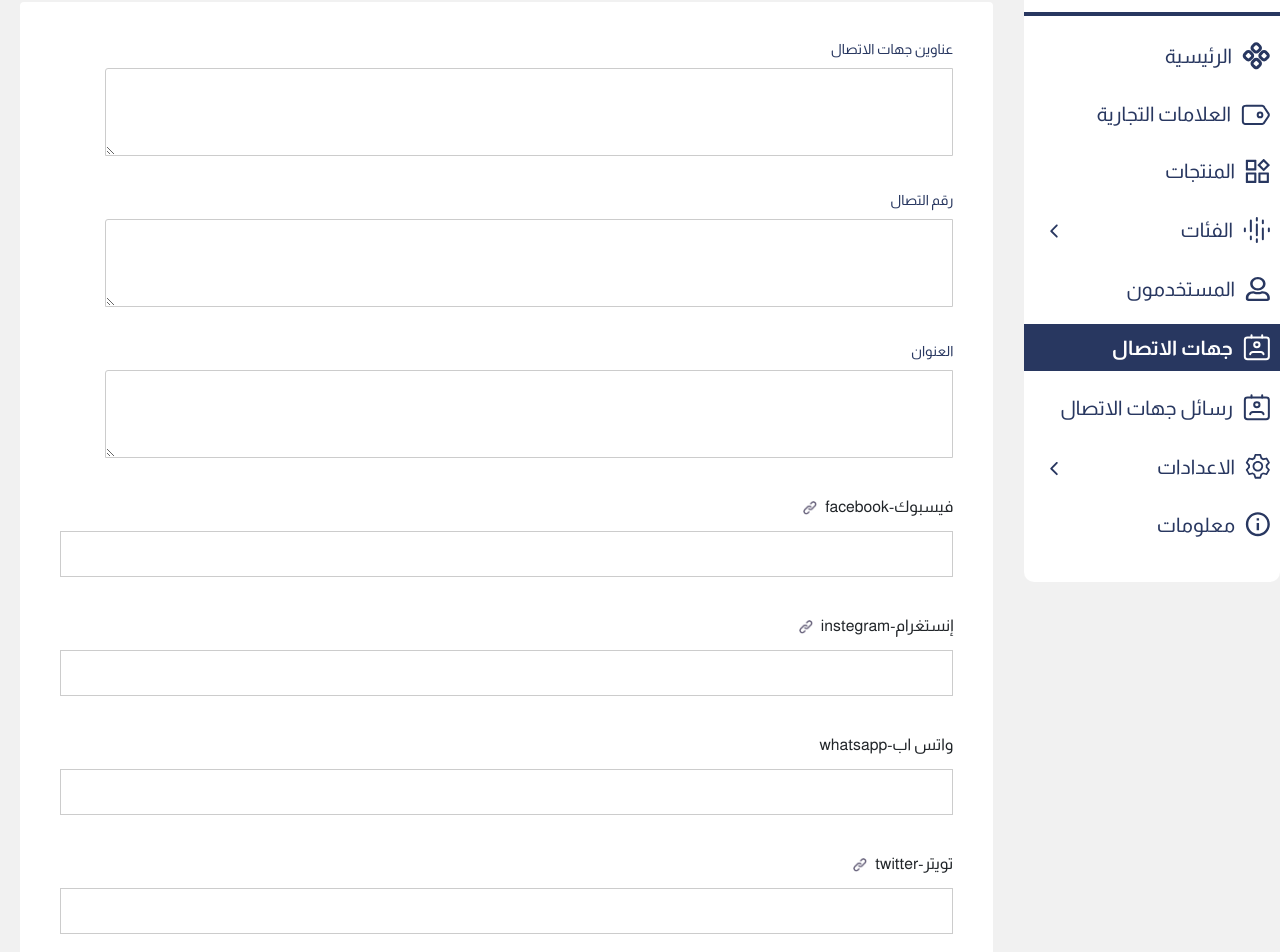
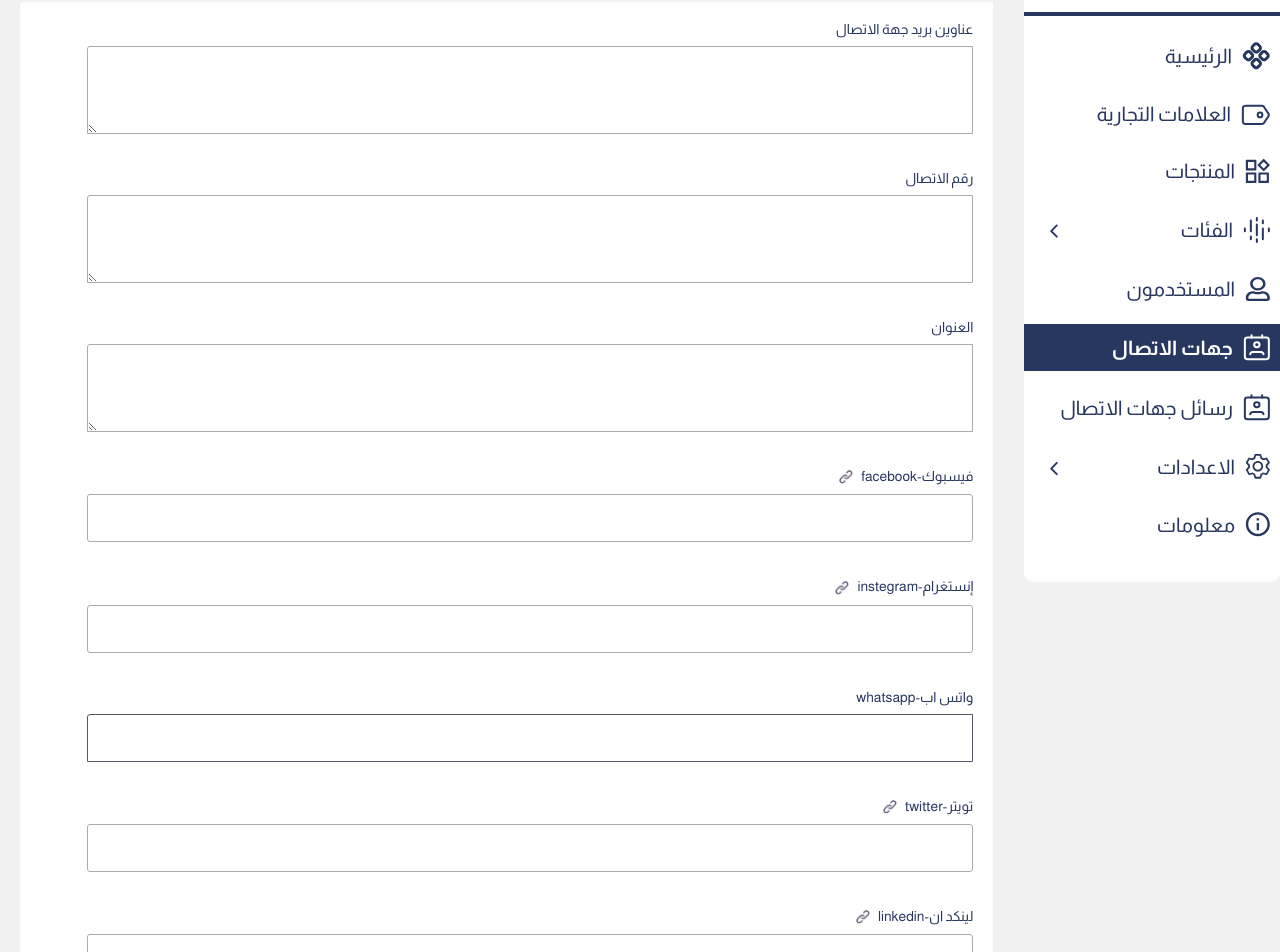
Before and after one commit to HindAljendy/Siria_Herbs_Dashbord, a React (Vite) app: page /contacts in a window 1280 px wide. Shown: the part 297-1249 px from the top of the page. Built offline with nearby package versions, Linux system fonts and the light colour scheme; no server answers; a web font is replaced by a local one.

Commit message:
Update Contact

```diff
--- a/src/componnents/Form/AddContact/AddContact.css
+++ b/src/componnents/Form/AddContact/AddContact.css
@@ -1,5 +1,5 @@
 
-.AB-container {
+/* .AB-container {
     max-width: 100%;
     margin: 0 auto;
     padding: 20px;
@@ -13,10 +13,10 @@
     flex-wrap: wrap;
     gap:20px;
     padding: 24px;
-}
+}  */
 
 
-.AB_input_facebook,
+/* .AB_input_facebook,
 .AB_input_instagram,
 .AB_input_whatsapp,
 .AB_input_twitter,
@@ -25,9 +25,9 @@
     display: flex;
     flex-direction: column;
     gap: 10px;
-}
+} */
 
-label {
+/* label {
     margin-bottom: 2px;
     font-family: var(--almarai-family);
 }
@@ -40,15 +40,10 @@ textarea {
     width: 100%;
     box-sizing: border-box;
 
-}
+} */
 
 @media (max-width: 1024px) {
-    .AB_input_facebook,
-    .AB_input_instagram,
-    .AB_input_whatsapp,
-    .AB_input_twitter,
-    .AB_input_linkedin,
-    .AB_input_youtube {
+    .input {
         flex: 1 1 100%; /* لجعل كل عنصر يأخذ العرض الكامل */
     }
 }
@@ -69,6 +64,7 @@ textarea {
 }
 
 .AB_SaveButton{
+    width: 95%;
     display: flex;
     justify-content: flex-end;
     /* padding: 20px; */
@@ -78,7 +74,6 @@ textarea {
 
 
 .AB_SaveButton button{
-
     padding: 10px 20px;
     margin-left: 0;
 }
--- a/src/componnents/Form/AddContact/AddContact.tsx
+++ b/src/componnents/Form/AddContact/AddContact.tsx
@@ -1,5 +1,4 @@
-import React, { useState, ChangeEvent, FormEvent } from "react";
-import TextArea from "../TextArea/TextArea";
+import React, { useState, ChangeEvent, FormEvent, useEffect } from "react";
 import SaveButton from "../Buttons/SaveButton";
 import icon from '../../../assets/images/link-icon.png';
 import axios from "axios";
@@ -35,6 +34,17 @@ const AddContact: React.FC<AddContactProps> = ({ contactId = "1" }) => {
         youtube_link: ""
     });
 
+    useEffect(()=>{
+            axios.get(`http://127.0.0.1:8000/api/contacts/${contactId}`)
+           .then((response) => {
+                setContact(response.data.data);
+                console.log(response.data.data);
+            })
+           .catch((error) => {
+                console.log(error);
+            });
+    },[]);
+
     const handleChange = (e: ChangeEvent<HTMLInputElement | HTMLTextAreaElement>) => {
         const { name, value } = e.target;
         setContact(prevContact => ({
@@ -45,8 +55,20 @@ const AddContact: React.FC<AddContactProps> = ({ contactId = "1" }) => {
 
     const handleSubmit = async (e: FormEvent) => {
         e.preventDefault();
+        const formData = new FormData();
+        formData.append("email", contact.email);
+        formData.append("phone_number", contact.phone_number);
+        formData.append('adresses', contact.adresses);
+        formData.append('facebook_link', contact.facebook_link);
+        formData.append('twitter_link', contact.twitter_link);
+        formData.append('linkedin_link', contact.linkedin_link);
+        formData.append('instegram_link', contact.instegram_link);
+        formData.append('whatsApp_number', contact.whatsApp_number);
+        formData.append('youtube_link', contact.youtube_link);
+        formData.append('_method', 'PUT');
+
         try {
-            const response = await axios.put(`http://127.0.0.1:8000/api/contacts/${contactId}`, contact);
+            const response = await axios.post(`http://127.0.0.1:8000/api/contacts/${contactId}`, formData);
             console.log("Response:", response.data);
         } catch (error) {
             console.error("Error updating contact:", error);
@@ -56,44 +78,55 @@ const AddContact: React.FC<AddContactProps> = ({ contactId = "1" }) => {
     return (
         <div className="AB-container">
             <form className='form' onSubmit={handleSubmit}>
-                <TextArea name="عناوين جهات الاتصال " value={contact.email} onChange={handleChange} />
-                <TextArea name="رقم التصال" value={contact.phone_number} onChange={handleChange} />
-                <TextArea name="العنوان" value={ contact.adresses} onChange={handleChange} />
+                <div className='input'>
+                    <label htmlFor="email"  className="HJ_FontColor_gray"> عناوين بريد جهة الاتصال</label>
+                    <textarea name="email" id="email" className='MA_TextArea' value={contact.email} onChange={handleChange}></textarea>
+                </div>
 
-                <div className="AB_input_facebook">
+                <div className='input'>
+                    <label htmlFor="phone_number"  className="HJ_FontColor_gray"> رقم الاتصال</label>
+                    <textarea name="phone_number" id="phone_number" className='MA_TextArea' value={contact.phone_number} onChange={handleChange}></textarea>
+                </div>
+
+                <div className='input'>
+                    <label htmlFor="adresses"  className="HJ_FontColor_gray"> العنوان</label>
+                    <textarea name="adresses" id="adresses" className='MA_TextArea' value={contact.adresses} onChange={handleChange}></textarea>
+                </div>
+
+                <div className="input">
                     <label htmlFor="facebook_link">فيسبوك-facebook
                     <img src={icon} className="AB_icon" />
                     </label>
                     <input type="url" name="facebook_link" id="facebook_link" value={contact.facebook_link} onChange={handleChange} />
                 </div>
 
-                <div className="AB_input_instagram">
+                <div className="input">
                     <label htmlFor="instegram_link">إنستغرام-instegram
                     <img src={icon} className="AB_icon" />
                     </label>
                     <input type="url" name="instegram_link" id="instegram_link" value={contact.instegram_link} onChange={handleChange} />
                 </div>
 
-                <div className="AB_input_whatsapp">
+                <div className="input">
                     <label htmlFor="whatsApp_number">واتس اب-whatsapp</label>
-                    <input type="tel" name="whatsApp_number" id="whatsApp_number" value={contact.whatsApp_number} onChange={handleChange} />
+                    <input type="text" name="whatsApp_number" id="whatsApp_number" value={contact.whatsApp_number} onChange={handleChange} />
                 </div>
 
-                <div className="AB_input_twitter">
+                <div className="input">
                     <label htmlFor="twitter_link">تويتر-twitter
                     <img src={icon} className="AB_icon" />
                     </label>
                     <input type="url" name="twitter_link" id="twitter_link" value={contact.twitter_link} onChange={handleChange} />
                 </div>
 
-                <div className="AB_input_linkedin">
+                <div className="input">
                     <label htmlFor="linkedin_link">لينكد ان-linkedin
                     <img src={icon} className="AB_icon" />
                     </label>
                     <input type="url" name="linkedin_link" id="linkedin_link" value={contact.linkedin_link} onChange={handleChange} />
                 </div>
 
-                <div className="AB_input_youtube">
+                <div className="input">
                     <label htmlFor="youtube_link">يوتيوب-youtube
                     <img src={icon} className="AB_icon" />
                     </label>
--- a/src/componnents/Form/TextArea/TextArea.tsx
+++ b/src/componnents/Form/TextArea/TextArea.tsx
@@ -1,5 +1,5 @@
 // TextArea.tsx
-import React, { ChangeEvent } from 'react';
+import React from 'react';
 
 
 import './TextArea.css'
--- a/src/index.css
+++ b/src/index.css
@@ -26,7 +26,7 @@ body {
     --white-color: #FFFFFF;
     --red-color: #DC3545;
     --green-color: #29C92F;
-    --green-dark:#24B263;
+    --green-dark: #24B263;
     --pink-color: #B0426C;
     --cyan-color: #7367F0;
     --gray-color: #636363;
@@ -37,7 +37,7 @@ body {
     --black: #000000;
     --dark-brown: #504444;
     --dark-blue: #211639;
-    --dark-blue-gray :#525866;
+    --dark-blue-gray: #525866;
     --soft-gray: #B5B1B1;
 
 
@@ -93,21 +93,26 @@ body {
     flex-direction: column;
     gap: 21.87px;
 }
-.form_padding{
+
+.form_padding {
     padding: 24px;
 }
+
 .form .form-header {
     font-family: var(--almarai-family);
     font-size: 24px;
     font-weight: var(--normal-weight);
     line-height: 26.78px;
 }
-.HJ_FontColor_black{
+
+.HJ_FontColor_black {
     color: var(--black);
 }
+
 .HJ_FontColor_gray {
     color: var(--gray-color);
 }
+
 .HJ_FontColor_blue {
     color: var(--blue-color);
 }
@@ -135,12 +140,13 @@ body {
 
 }
 
-.form .input input[type="text"] {
+.form .input input[type="text"],
+.form .input input[type="url"] {
     border: 0.5px solid #ABABAC;
     height: 48px;
     border-radius: 3px;
     opacity: 0px;
-    padding-top:16.87px ;
+    padding-top: 16.87px;
     padding-right: 20px;
     padding-bottom: 18.13px;
     font-family: var(--almarai-family);
@@ -185,6 +191,7 @@ body {
     line-height: 14px;
     color: var(--black);
 }
+
 .form .input .checkbox input[type="checkbox"] {
     width: 20px;
     height: 20px;
```
